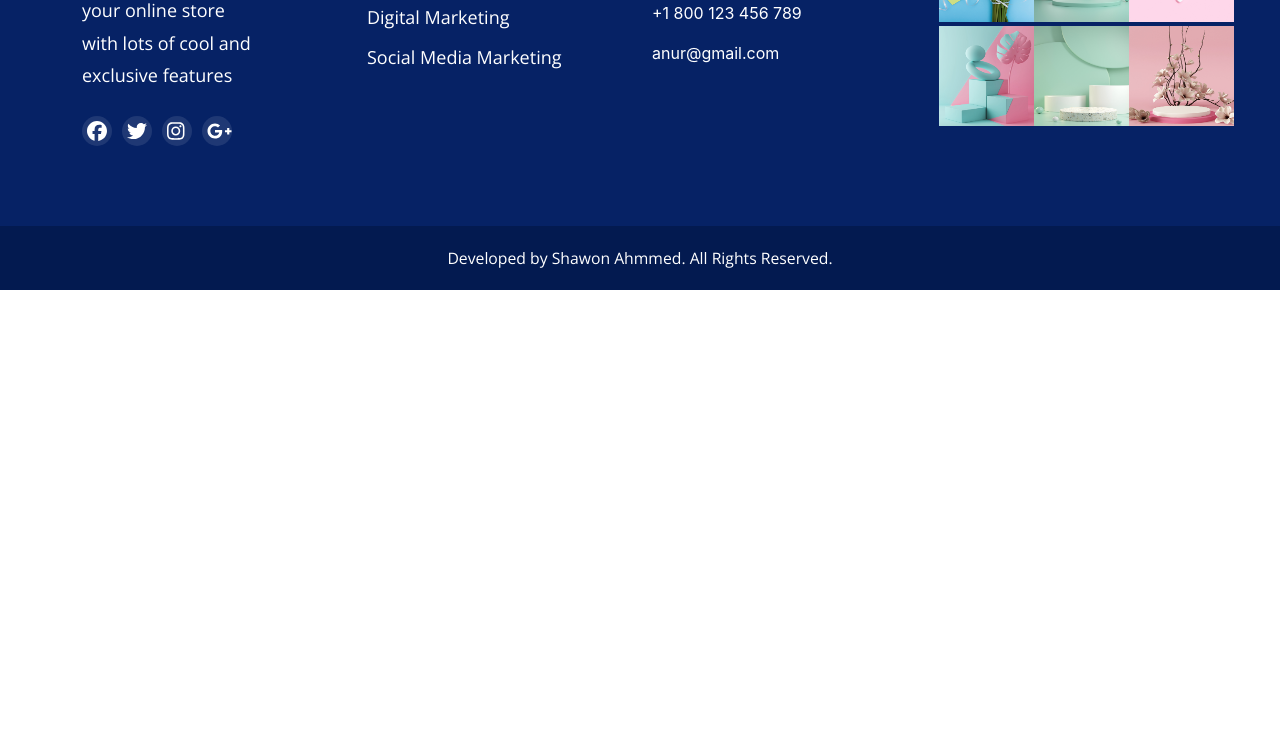
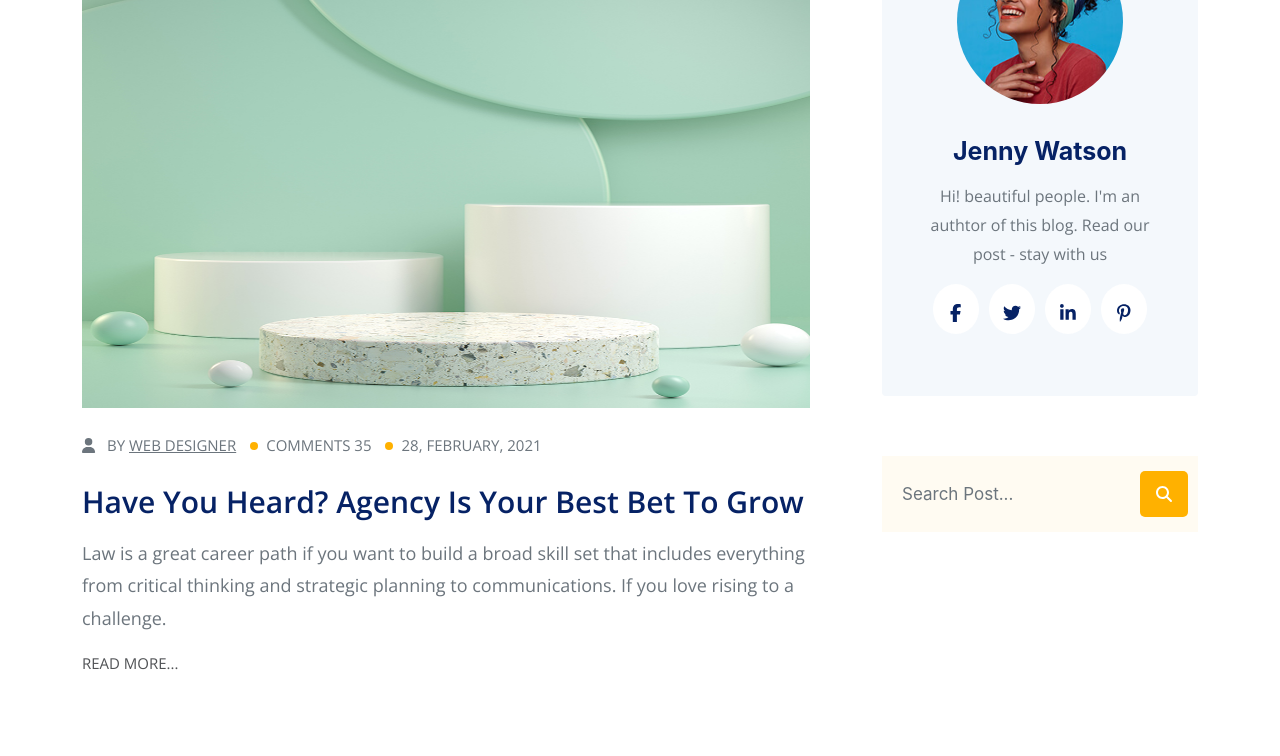
Before and after one commit to shawon111/anur-personal-portfolio, a React (Create React App) app: page /blog in a window 1280 px wide. Shown: the part 740-1496 px from the top of the page. Before the commit the page ends 1030 px from the top, so only its background shows below. Built offline with nearby package versions, Linux system fonts and the light colour scheme.

Commit message:
some part of the blog page is complete

```diff
--- a/src/Components/Pages/Blog/Blog.css
+++ b/src/Components/Pages/Blog/Blog.css
@@ -0,0 +1,90 @@
+.all-blogs{
+    padding: 40px 0px 100px 0px;
+}
+.blog-all-contents{
+    display: flex;
+    flex-direction: column;
+}
+.blog-sidebar{
+    padding-top: 80px;
+}
+.blog-page-author-card{
+    border: none;
+    background-color: #F4F8FC;
+    padding: 30px;
+}
+.author-profile-image{
+    text-align: center;
+}
+.blog-page-author-card img{
+    width: 65%;
+    border-radius: 50%;
+}
+.author-card-name{
+    font-size: 25px;
+    font-weight: 700;
+    color: var(--primaryColor);
+}
+.author-speech{
+    font-size: 16px;
+}
+.author-social-id ul{
+    padding-left: 0;
+}
+.author-social-id ul li{
+    margin-left: 5px;
+    margin-right: 5px;
+    width: 50px;
+    height: 50px;
+    background: #fff;
+    padding: 3px;
+    display: inline-block;
+    border-radius: 50%;
+    line-height: 50px;
+    text-align: center;
+    transition: all .3s;
+}
+.author-social-id ul li a{
+    color: var(--primaryColor);
+    transition: all .3s;
+}
+.author-social-id ul li:hover{
+    background-color: var(--brandColor);
+}
+.author-social-id ul li:hover a{
+    color: #fff;
+}
+.sidebar-search-bar{
+    margin-top: 60px;
+}
+
+.sidebar-search-container{
+    background-color: #FFFBF2;
+    padding: 15px 0px;
+}
+
+.sidebar-search-field{
+    border: none;
+    background-color: transparent;
+    font-size: 17px;
+    padding-left: 20px;
+}
+.sidebar-search-container .form-control:focus{
+    box-shadow: none;
+    background-color: transparent;
+}
+.sidebar-search-container:focus{
+    background-color: red;
+}
+.sidebar-search-btn{
+    padding: 10px 15px;
+    background-color: var(--brandColor);
+    margin-right: 10px;
+    border-radius: 5px!important;
+    color: #fff;
+    transition: all .3s;
+}
+.sidebar-search-btn:hover{
+    background-color: var(--primaryColor);
+    color: #fff;
+}
--- a/src/Components/Pages/Blog/Blog.js
+++ b/src/Components/Pages/Blog/Blog.js
@@ -1,21 +1,26 @@
 import React from 'react';
-import { Col, Container, Row } from 'react-bootstrap';
+import { Card, Col, Container, FormControl, InputGroup, Row } from 'react-bootstrap';
 import Footer from '../../GlobalComponents/Footer/Footer';
 import SecondaryHeader from '../../GlobalComponents/Header/SecondaryHeader/SecondaryHeader';
 import PageHeroSection from '../../GlobalComponents/PageHeroSection/PageHeroSection';
 import './Blog.css';
+import { FontAwesomeIcon } from '@fortawesome/react-fontawesome'
 import thumb1 from '../../../images/project-5.jpg';
 import thumb2 from '../../../images/project-4.jpg';
 import thumb3 from '../../../images/project-6.jpg';
+import BlogGridCard from './BlogGridBlog/BlogGridCard';
+import jenny from '../../../images/jenny.jpg';
+import { faFacebookF, faLinkedinIn, faPinterestP, faTwitter } from '@fortawesome/free-brands-svg-icons';
+import { faSearch } from '@fortawesome/free-solid-svg-icons';
 
 const Blog = () => {
     const pageInfo = { pageName: "Latest News", breadCrumb: 'blog' };
 
     // blogs
     const blogs = [
-        {title: "Have You Heard? Agency Is Your Best Bet To Grow", thumbnail: thumb1, date: '28, February, 2021', category: 'web design', id: 1, author: 'x', comments: '35', details: 'Law is a great career path if you want to build a broad skill set that includes everything from critical thinking and strategic planning to communications. If you love rising to a challenge.'},
-        {title: "Nemo enim ipsam voluptatem quia voluptas.", thumbnail: thumb2, date: '27, February, 2021', category: 'graphic design', id: 2, author: 'x', comments: '45', details: 'Law is a great career path if you want to build a broad skill set that includes everything from critical thinking and strategic planning to communications. If you love rising to a challenge.'},
-        {title: "I must explain to you how all this mistaken idea", thumbnail: thumb3, date: '26, February, 2021', category: 'web design', id: 3, author: 'x', comments: '105', details: 'Law is a great career path if you want to build a broad skill set that includes everything from critical thinking and strategic planning to communications. If you love rising to a challenge.'},
+        { title: "Have You Heard? Agency Is Your Best Bet To Grow", thumbnail: thumb1, date: '28, February, 2021', category: 'web design', id: 1, author: 'web designer', comments: '35', details: 'Law is a great career path if you want to build a broad skill set that includes everything from critical thinking and strategic planning to communications. If you love rising to a challenge.' },
+        { title: "Nemo enim ipsam voluptatem quia voluptas.", thumbnail: thumb2, date: '27, February, 2021', category: 'graphic design', id: 2, author: 'graphics designer', comments: '45', details: 'Law is a great career path if you want to build a broad skill set that includes everything from critical thinking and strategic planning to communications. If you love rising to a challenge.' },
+        { title: "I must explain to you how all this mistaken idea", thumbnail: thumb3, date: '26, February, 2021', category: 'web design', id: 3, author: 'web design', comments: '105', details: 'Law is a great career path if you want to build a broad skill set that includes everything from critical thinking and strategic planning to communications. If you love rising to a challenge.' },
     ]
     return (
         <div>
@@ -25,17 +30,52 @@ const Blog = () => {
             {/* page hero/banner section */}
             <PageHeroSection pageInfo={pageInfo} />
             {/* blogs section */}
-            <section className="blogs">
+            <section className="all-blogs">
                 <Container>
-                    <Row>
+                    <Row className='g-5'>
                         <Col xs={12} sm={12} md={8} lg={8}>
-                            <div className="blog-contents">
-
+                            <div className="blog-all-contents">
+                                {
+                                    blogs.map(blog => <BlogGridCard
+                                        key={blog.id}
+                                        blog={blog}
+                                    ></BlogGridCard>)
+                                }
                             </div>
                         </Col>
-                        <Col xs={12} sm={12} md={4} lg={4}>
+                        <Col className='ps-5' xs={12} sm={12} md={4} lg={4}>
                             <div className="blog-sidebar">
-
+                                <div className="blog-author-details">
+                                    <Card className='blog-page-author-card'>
+                                        <div className="author-profile-image mb-3">
+                                            <Card.Img variant="top" src={jenny} />
+                                        </div>
+                                        <Card.Body>
+                                            <Card.Title className='text-center author-card-name'>Jenny Watson
+                                            </Card.Title>
+                                            <Card.Text className='text-center author-speech text-secondary mt-3'>
+                                                Hi! beautiful people. I'm an authtor of this blog. Read our post - stay with us
+                                            </Card.Text>
+                                            <div className="author-social-id mt-3">
+                                                <ul className='d-flex justify-content-center'>
+                                                    <li><a href="/"><FontAwesomeIcon icon={faFacebookF} /></a></li>
+                                                    <li><a href="/"><FontAwesomeIcon icon={faTwitter} /></a></li>
+                                                    <li><a href="/"><FontAwesomeIcon icon={faLinkedinIn} /></a></li>
+                                                    <li><a href="/"><FontAwesomeIcon icon={faPinterestP} /></a></li>
+                                                </ul>
+                                            </div>
+                                        </Card.Body>
+                                    </Card>
+                                </div>
+                                <div className="sidebar-search-bar">
+                                    <InputGroup className="mb-3 sidebar-search-container">
+                                        <FormControl
+                                        className='sidebar-search-field'
+                                        placeholder='Search Post...'
+                                        />
+                                        <InputGroup.Text className='btn sidebar-search-btn'><FontAwesomeIcon icon={faSearch} /></InputGroup.Text>
+                                    </InputGroup>
+                                </div>
                             </div>
                         </Col>
                     </Row>
--- /dev/null
+++ b/src/Components/Pages/Blog/BlogGridBlog/BlogGridCard.css
@@ -0,0 +1,53 @@
+.blog-grid-card-container{
+    margin-top: 80px;
+}
+.blog-grid-card-meta-data ul {
+    padding-left: 0;
+}
+.blog-grid-card-meta-data ul li{
+    margin-right: 30px;
+    font-size: 15px;
+    text-transform: uppercase;
+}
+.blog-grid-card-image img{
+    width: 100%;
+    height: 500px;
+}
+.blog-author-link a{
+    color: #6C757D;
+    font-size: 15px;
+    transition: all .3s;
+}
+.blog-author-link a:hover{
+    color: var(--brandColor);
+}
+.styled-meta-data{
+    position: relative;
+}
+.styled-meta-data::before{
+    content: '';
+    width: 8px;
+    height: 8px;
+    background-color: var(--brandColor);
+    border-radius: 50%;
+    position: absolute;
+    top: 10px;
+    left: -16px;
+}
+.blog-grid-card-title h2 a{
+    color: var(--primaryColor);
+    font-weight: 700;
+    font-size: 30px;
+    transition: all .3s;
+}
+.blog-grid-card-title h2 a:hover{
+    color: var(--brandColor);
+}
+.blog-grid-card-excerpt-read-more-btn a {
+    color: #505255;
+    font-size: 15px;
+    transition: all .3s;
+}
+.blog-grid-card-excerpt-read-more-btn a:hover{
+    color: var(--brandColor)
+}
--- /dev/null
+++ b/src/Components/Pages/Blog/BlogGridBlog/BlogGridCard.js
@@ -0,0 +1,34 @@
+import { faUser } from '@fortawesome/free-solid-svg-icons';
+import { FontAwesomeIcon } from '@fortawesome/react-fontawesome';
+import React from 'react';
+import { Link } from 'react-router-dom';
+import './BlogGridCard.css';
+
+const BlogGridCard = ({blog}) => {
+    const {title, thumbnail, date, id, comments, details, author} = blog;
+    return (
+            <div className="blog-grid-card-container">
+                <div className="blog-grid-card-image">
+                    <img src={thumbnail} alt="" />
+                </div>
+                <div className="blog-grid-card-meta-data mt-4">
+                    <ul className='d-flex justify-content-start text-secondary'>
+                        <li><span className='me-2'><FontAwesomeIcon icon={faUser} /></span> by <span className='text-decoration-underline blog-author-link'><Link to={`/author/${author}`}>{author}</Link></span></li>
+                        <li className='styled-meta-data'>comments {comments}</li>
+                        <li className='styled-meta-data'>{date}</li>
+                    </ul>
+                </div>
+                <div className="blog-grid-card-title">
+                    <h2 className='mt-3'><Link to={`/blog/${id}`}>{title}</Link></h2>
+                </div>
+                <div className="blog-grid-card-excerpt">
+                    <p className='text-secondary'>{details}</p>
+                </div>
+                <div className="blog-grid-card-excerpt-read-more-btn">
+                    <Link className='text-uppercase' to={`/blog/${id}`}>read more...</Link>
+                </div>
+            </div>
+    );
+};
+
+export default BlogGridCard;
--- a/src/Components/Pages/Portfolio/PortfolioGridItem/PortfolioGridItem.js
+++ b/src/Components/Pages/Portfolio/PortfolioGridItem/PortfolioGridItem.js
@@ -16,7 +16,7 @@ const {title, category, id, image} = portfolioItem;
                 <div className="portfolio-item-details">
                     <h3 className="portfolio-item-title text-white">{title}</h3>
                     <h6 className='portfolio-item-category text-white fw-normal'>{category}</h6>
-                    <Link className='portfolio-item-btn' to={`portfolio/${id}`}>View Work</Link>
+                    <Link className='portfolio-item-btn' to={`/portfolio/${id}`}>View Work</Link>
                 </div>
             </div>
         </Col>
```
Also changed, not shown: src/images/jenny.jpg (added).
